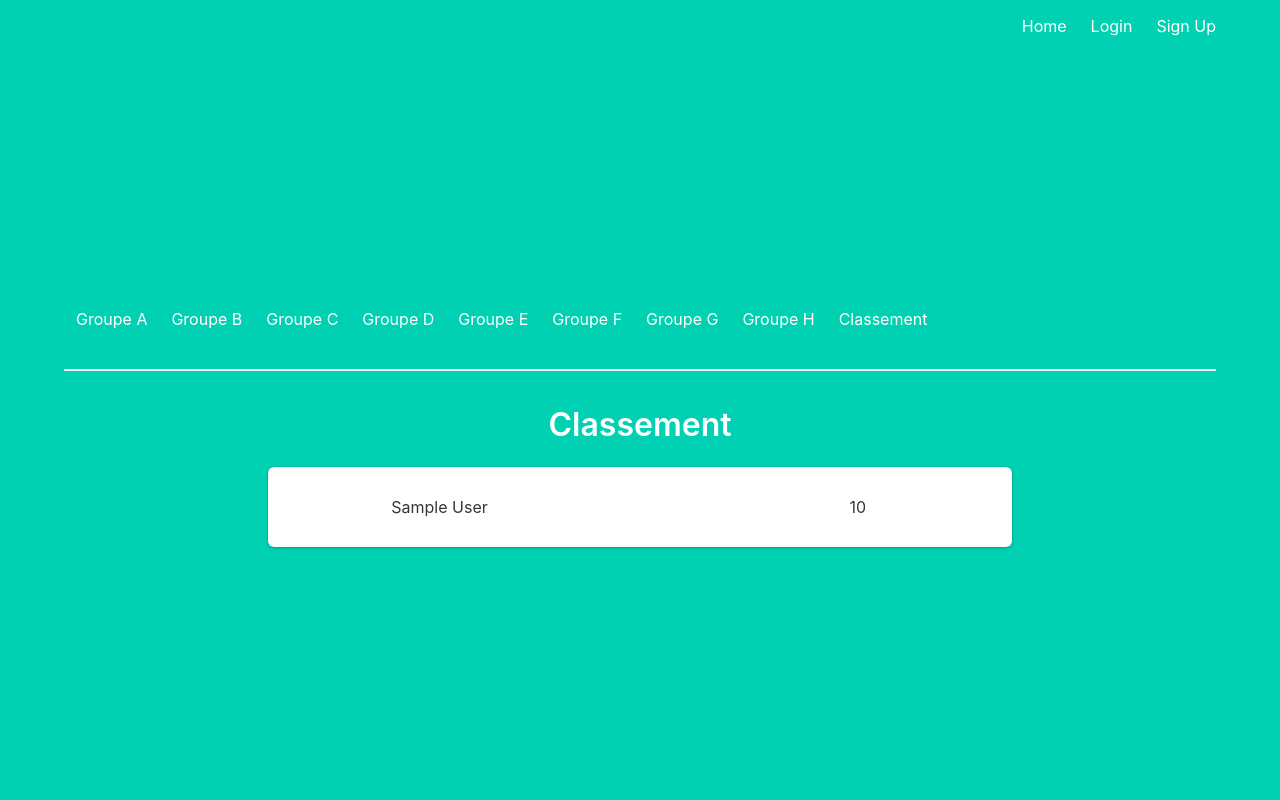
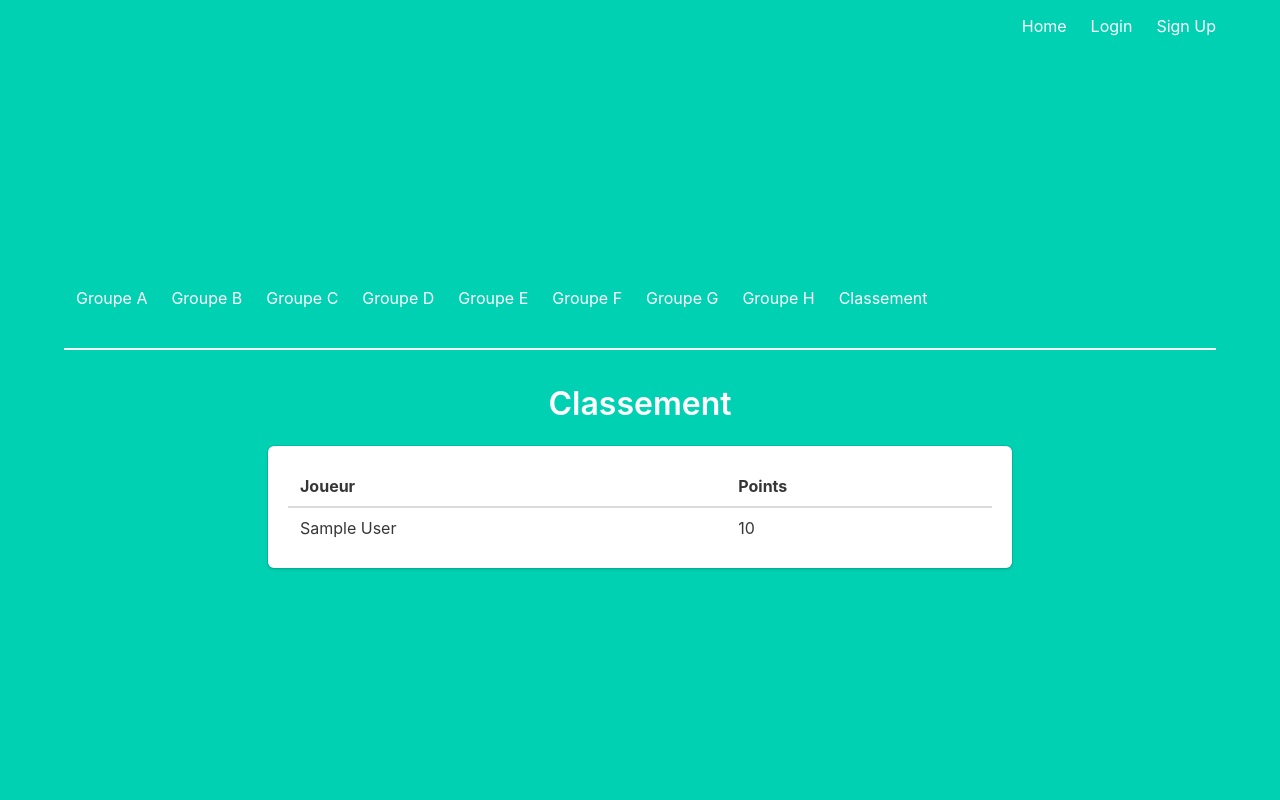
Before and after one commit to yak-toto/yak-server, a Flask app: page /score_board in a window 1280 px wide. Run offline with Flask 2, Linux system fonts and the light colour scheme; tables that the repository leaves empty hold one stand-in row (values such as "Sample post").

Commit message:
Add header for the score board

```diff
--- a/project/templates/score_board.html
+++ b/project/templates/score_board.html
@@ -22,9 +22,14 @@
       <form method="GET" action="/score_board">
           <div class="table-container">
               <table class="table is-fullwidth is-striped">
+              <thead>
+                  <tr>
+                      <th>Joueur</th>
+                      <th>Points</th>
+                  </tr>
+              </thead>
               {%- for name, points in score_board_resource %}
                   <tr>
-                      <td></td>
                       <td><div>{{name}}</div></td>
                       <td><div>{{points if points != None else 0}}</div></td>
                   </tr>
```
